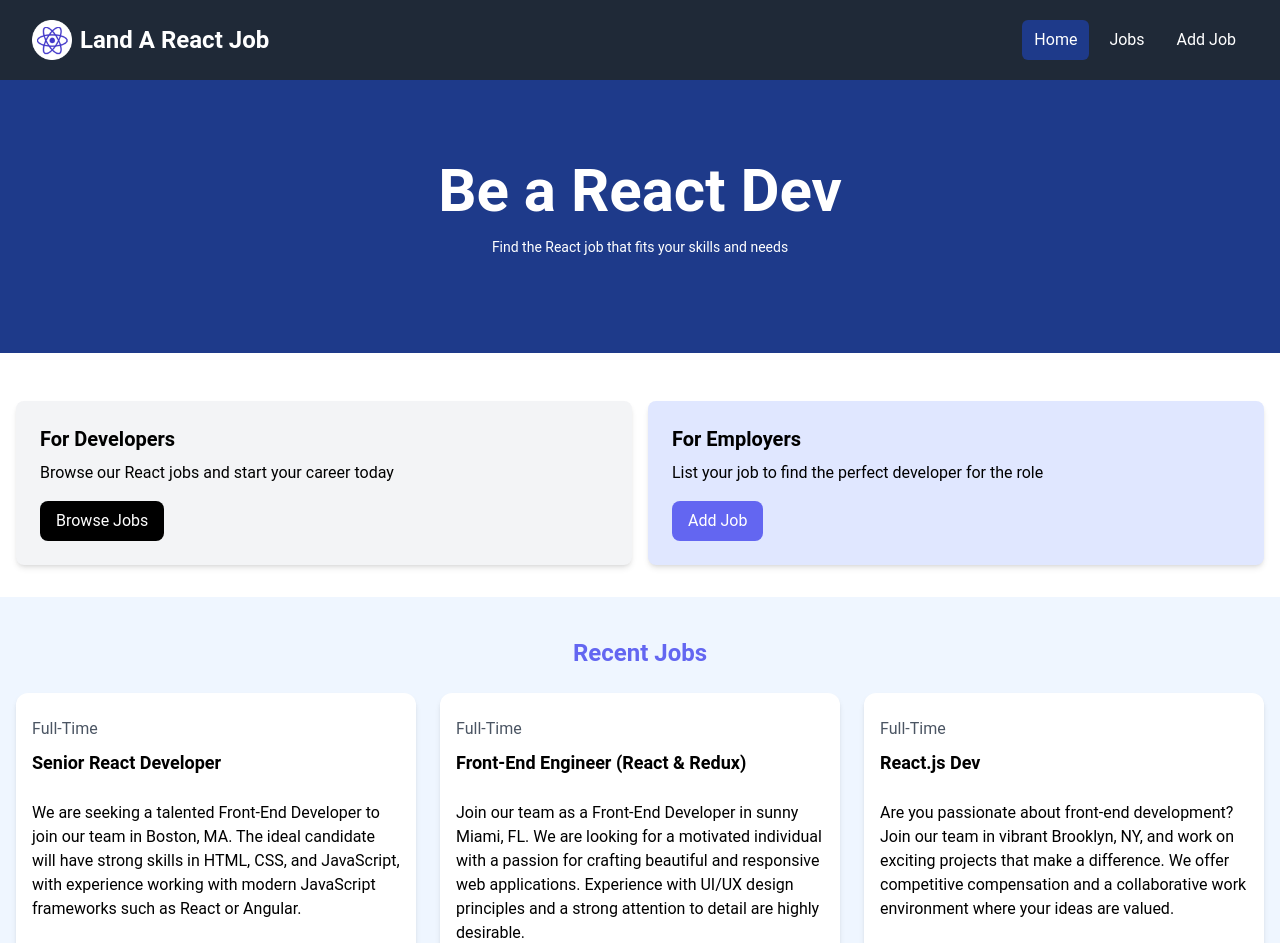
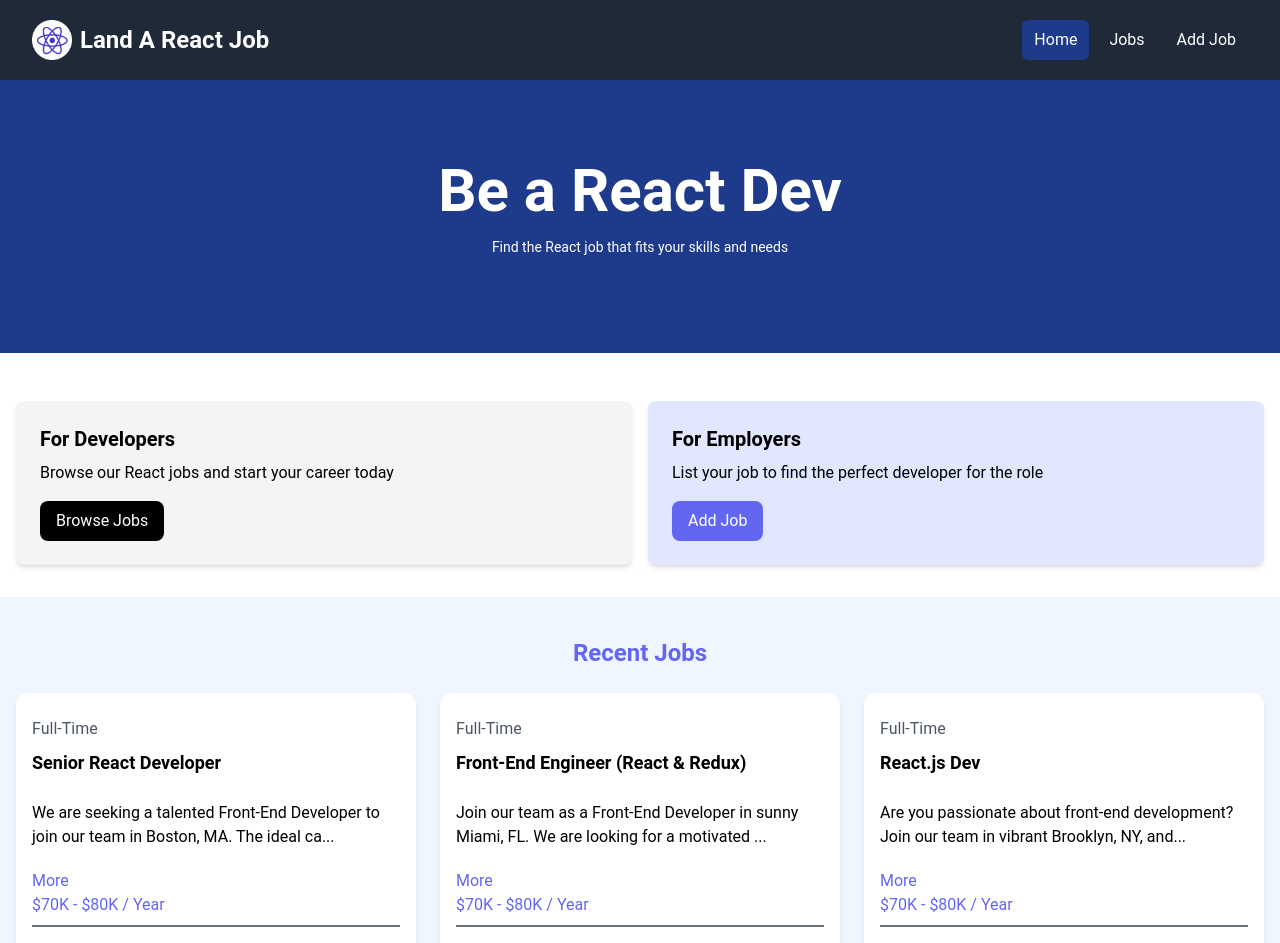
Before and after one commit to amuuo-dev/get-a-job, a React (Vite) app: page / in a window 1280 px wide. Shown: the top 943 px of the page. Built offline with nearby package versions, Linux system fonts and the light colour scheme.

Commit message:
used useState to show Less and More of the description

```diff
--- a/src/components/JobList.jsx
+++ b/src/components/JobList.jsx
@@ -1,4 +1,10 @@
+import { useState } from "react";
 const JobList = ({ job }) => {
+  const [showFullDescription, setShowFullDescription] = useState(false);
+  let description = job.description;
+  if (!showFullDescription) {
+    description = description.substring(0, 90) + "...";
+  }
   return (
     <div className="bg-white rounded-xl shadow-md relative">
       <div className="p-4">
@@ -6,7 +12,13 @@
           <div className="text-gray-600 my-2">{job.type}</div>
           <h3 className="text-lg font-bold">{job.title}</h3>
         </div>
-        <div className="mb-5">{job.description}</div>
+        <div className="mb-5">{description}</div>
+        <button
+          onClick={() => setShowFullDescription((prev) => !prev)}
+          className="text-indigo-500 hover:text-gray-400"
+        >
+          {showFullDescription ? "Less" : "More"}
+        </button>
         <h3 className="text-indigo-500 mb-2">{job.salary} / Year</h3>
         <div className="border border-gray-500 mb-5"></div>
         <div className="flex flex-col lg:flex-row justify-between mb-4">
```
